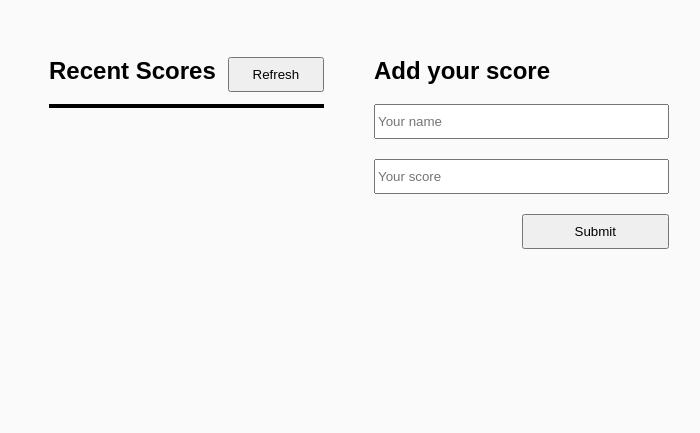
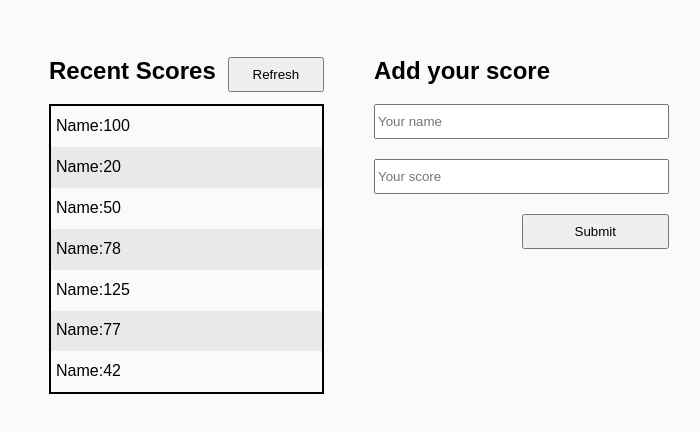
Before and after one commit to zewdu444/Leaderboard, a website built with webpack: page src/index.html in a window 1280 px wide. Shown: the part 95-528 px from the top of the page, without its empty margins (291-991 px from the left). Built offline with nearby package versions, Linux system fonts and the light colour scheme.

Commit message:
Add lists in html

```diff
--- a/src/index.html
+++ b/src/index.html
@@ -14,7 +14,17 @@
             <h2 class="recent">Recent Scores</h2>
             <button class="refresh">Refresh</button>
           </div>
-          <div class="scoredetail"></div>
+          <div class="scoredetail">
+            <ul>
+              <li>Name:100</li>
+              <li>Name:20</li>
+              <li>Name:50</li>
+              <li>Name:78</li>
+              <li>Name:125</li>
+              <li>Name:77</li>
+              <li>Name:42</li>
+            </ul>
+          </div>
         </section>
         <section class="addscore">
           <h2>Add your score</h2>
```
